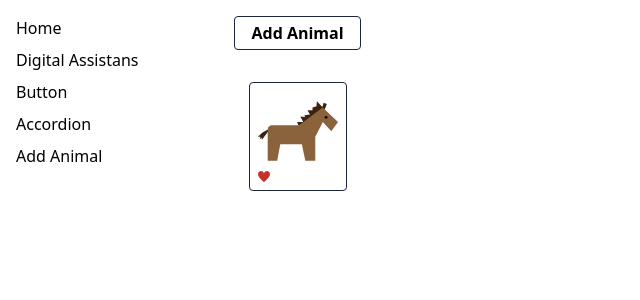
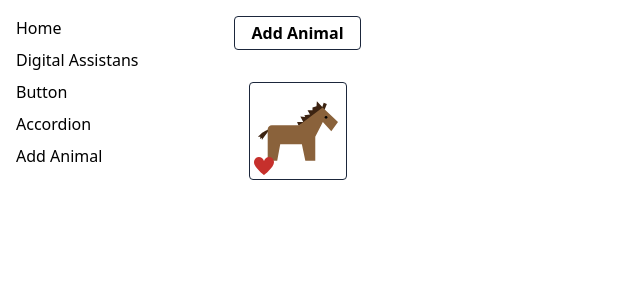
Before and after one commit to sedat355/react-all-apps, a React (Vite) app: page /add-animal in a window 1280 px wide. Both pictures are taken after a click on the button "Add Animal". Shown: the top 300 px of the page, without its empty margins (0-640 px from the left). Built offline with nearby package versions, Linux system fonts and the light colour scheme.

Commit message:
Animal blş. ile sorun çözüldü

```diff
--- a/src/css/index.css
+++ b/src/css/index.css
@@ -26,7 +26,7 @@
 
 }
 
-.heart-icon {
+/* .heart-icon {
   height: 24px;
   width: 24px;
-}
+} */
--- a/src/pages/AddAnimal.jsx
+++ b/src/pages/AddAnimal.jsx
@@ -1,12 +1,6 @@
 import { useState } from 'react'
-import bird from '../assets/svg/bird.svg'
-import cat from '../assets/svg/cat.svg'
-import cow from '../assets/svg/cow.svg'
-import dog from '../assets/svg/dog.svg'
-import gator from '../assets/svg/gator.svg'
-import horse from '../assets/svg/horse.svg'
-import heart from '../assets/svg/heart.svg'
 import Button from '../components/Button'
+import Animal from './Animal'
 
 const animalsArray = ['bird', 'cat', 'cow', 'dog', 'gator', 'horse'];
 
@@ -15,15 +9,8 @@ const getRandomAnimal = (arr) => {
   return arr[randomIndex]
 }
 
-const animalsObject = {
-  bird, cat, cow, dog, gator, horse
-}
-
 const AddAnimal = () => {
   const [ animals, setAnimals ] = useState([]);
-  const [ clicks, setClicks ] = useState(1)
-
-  console.log(animals)
 
   const addAnimal = () => {
     const animal = getRandomAnimal(animalsArray)
@@ -37,17 +24,9 @@ const AddAnimal = () => {
     }
   }
 
-  const handleHeartClick = (e) => {
-    console.log(e.target)
-    setClicks(clicks + 1)
-  }
-
   const renderedAnimals = animals.map( (animal, index) => {
     return(
-      <li className='border p-2 rounded border-black-one' key={index}>
-        <img className='h-20 w-20' src={animalsObject[animal]} alt={animal} />
-        <img onClick={handleHeartClick} src={heart} alt="heart" className={`cursor-pointer`} style={{width: 10 + 2*clicks + 'px'}}/>
-      </li>
+     <Animal key={index} animal={animal}/>
     )
   })
 
--- /dev/null
+++ b/src/pages/Animal.jsx
@@ -0,0 +1,38 @@
+import bird from '../assets/svg/bird.svg'
+import cat from '../assets/svg/cat.svg'
+import cow from '../assets/svg/cow.svg'
+import dog from '../assets/svg/dog.svg'
+import gator from '../assets/svg/gator.svg'
+import horse from '../assets/svg/horse.svg'
+import heart from '../assets/svg/heart.svg'
+import { useState } from 'react'
+
+const animalsObject = {
+  bird, cat, cow, dog, gator, horse
+}
+
+const Animal = ({animal}) => {
+  const [ clicks, setClicks ] = useState(0)
+
+  const handleHeartClick = (e) => {
+    console.log(e.target)
+    setClicks(clicks + 1)
+  }
+
+  return (
+    <li
+      onClick={handleHeartClick}
+      className="border p-2 rounded border-black-one relative cursor-pointer"
+    >
+      <img className="h-20 w-20" src={animalsObject[animal]} alt={animal} />
+      <img
+        src={heart}
+        alt="heart"
+        className={`absolute bottom-1 left-1`}
+        style={{ width: 20 + 2 * clicks + "px" }}
+      />
+    </li>
+  )
+}
+
+export default Animal
```
